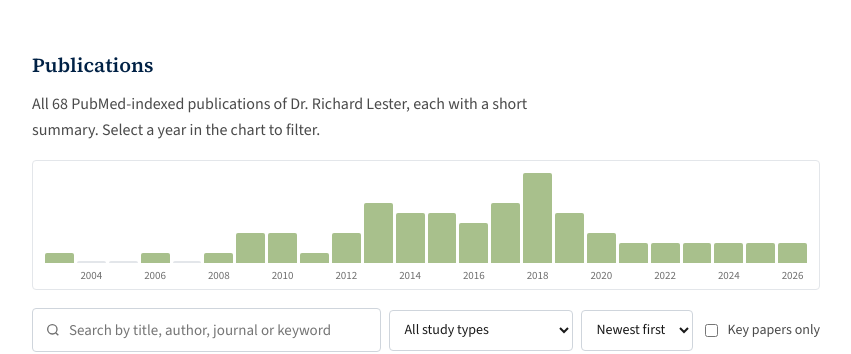
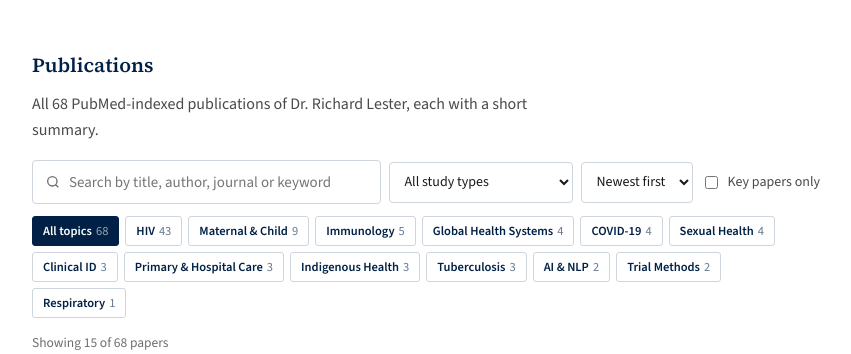
Before and after one commit to sherapotka/dghai-mockup, a plain HTML site: page index.html in a window 1280 px wide. Shown: the part 6227-6581 px from the top of the page, without its empty margins (42-893 px from the left). Drawn offline with nearby package versions, Linux system fonts and the light colour scheme.

Commit message:
Remove publications-per-year chart
Co-Authored-By: Claude Opus 5.5 <noreply@anthropic.com>

```diff
--- a/index.html
+++ b/index.html
@@ -249,9 +249,7 @@
       <!-- ===== WORKS: PUBLICATIONS ===== -->
       <section class="block" id="publications" data-tab="works">
         <h3 class="sub-h3">Publications</h3>
-        <p class="block-intro">All <span data-pubtotal>68</span> PubMed-indexed publications of Dr. Richard Lester, each with a short summary.
-          Select a year in the chart to filter.</p>
-        <div class="pub-chart" id="pub-chart" role="group" aria-label="Publications per year"></div>
+        <p class="block-intro">All <span data-pubtotal>68</span> PubMed-indexed publications of Dr. Richard Lester, each with a short summary.</p>
         <div class="pub-controls">
           <label class="search">
             <svg viewBox="0 0 24 24" aria-hidden="true"><circle cx="11" cy="11" r="7"/><path d="M20 20l-4-4"/></svg>
--- a/scripts.js
+++ b/scripts.js
@@ -223,26 +223,6 @@
     const state = { q: '', year: null, topic: 'All', type: '', sort: 'new', featured: false, shown: 15 };
     const PAGE = 15;
 
-    // year chart
-    const years = PUBS.map(p => p.year).filter(Boolean);
-    const y0 = Math.min(...years), y1 = Math.max(...years);
-    const counts = {};
-    years.forEach(y => counts[y] = (counts[y] || 0) + 1);
-    const max = Math.max(...Object.values(counts));
-    const chart = $('#pub-chart');
-    const yrs = []; for (let y = y0; y <= y1; y++) yrs.push(y);
-    chart.innerHTML = yrs.map(y => `<button type="button" class="bar ${counts[y] ? 'has' : ''}" data-y="${y}" style="height:0" aria-label="${y}: ${counts[y] || 0} papers" ${counts[y] ? '' : 'disabled'}>
-      <span class="bar-tip">${y} · ${counts[y] || 0} paper${counts[y] === 1 ? '' : 's'}</span><span class="bar-y">${y % 2 === 0 || yrs.length < 14 ? y : ''}</span></button>`).join('');
-    const growBars = () => $$('.bar', chart).forEach(b => b.style.height = ((counts[b.dataset.y] || 0) / max * 100) + '%');
-    new IntersectionObserver(([e], o) => { if (e.isIntersecting) { growBars(); o.disconnect(); } }).observe(chart);
-    chart.addEventListener('click', e => {
-      const b = e.target.closest('.bar'); if (!b || b.disabled) return;
-      const y = +b.dataset.y;
-      state.year = state.year === y ? null : y;
-      $$('.bar', chart).forEach(x => x.classList.toggle('sel', +x.dataset.y === state.year));
-      state.shown = PAGE; render();
-    });
-
     // topics
     const topicCounts = {};
     PUBS.forEach(p => p.topics.forEach(t => topicCounts[t] = (topicCounts[t] || 0) + 1));
@@ -260,7 +240,6 @@
     $('#pub-reset').addEventListener('click', () => {
       Object.assign(state, { q: '', year: null, topic: 'All', type: '', featured: false, shown: PAGE });
       $('#pub-search').value = ''; typeSel.value = ''; $('#pub-featured').checked = false;
-      $$('.bar', chart).forEach(x => x.classList.remove('sel'));
       $$('#pub-topics .chip').forEach(c => c.setAttribute('aria-pressed', c.dataset.v === 'All'));
       render();
     });
--- a/styles.css
+++ b/styles.css
@@ -177,14 +177,6 @@ p { margin: 0 0 1em; }
 .av img { width: 100%; height: 100%; object-fit: cover; object-position: center 25%; }
 
 /* ---------- publications ---------- */
-.pub-chart { display: flex; align-items: flex-end; gap: 3px; height: 130px; padding: 12px 12px 26px; background: #fff; border: 1px solid var(--rule); border-radius: 4px; margin-bottom: 18px; }
-.bar { flex: 1; position: relative; border: 0; padding: 0; background: var(--rule); border-radius: 2px 2px 0 0; min-height: 2px; transition: background .2s, height .7s ease; }
-.bar.has { background: var(--sage); }
-.bar:hover, .bar.sel { background: var(--navy); }
-.bar .bar-y { position: absolute; bottom: -21px; left: 50%; transform: translateX(-50%); font-size: 11px; color: var(--ink-mute); white-space: nowrap; }
-.bar .bar-tip { position: absolute; bottom: calc(100% + 6px); left: 50%; transform: translateX(-50%); background: var(--navy); color: #fff; font-size: 12px; padding: 3px 8px; border-radius: 3px; white-space: nowrap; opacity: 0; pointer-events: none; transition: opacity .15s; }
-.bar:hover .bar-tip { opacity: 1; }
-@media (max-width: 640px) { .bar .bar-y { display: none; } .bar:nth-child(5n+1) .bar-y { display: block; } }
 .pub-controls { display: flex; flex-wrap: wrap; gap: 8px; align-items: center; }
 .search { flex: 1 1 280px; display: flex; align-items: center; gap: 8px; background: #fff; border: 1px solid var(--rule-strong); border-radius: 4px; padding: 0 12px; }
 .search:focus-within { border-color: var(--navy-2); box-shadow: 0 0 0 3px var(--bg-tint); }
```
